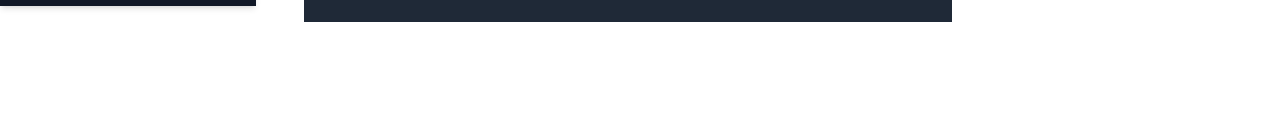
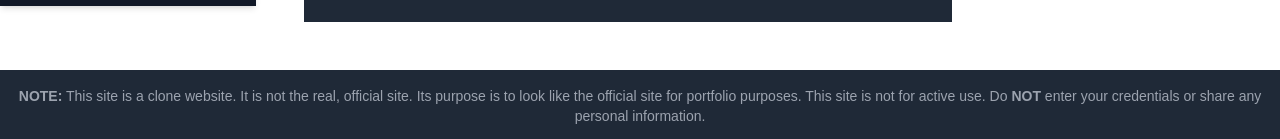
Before and after one commit to inspectorsherlock/facebook-clone-123, a Next.js app: page /friends in a window 1280 px wide. Shown: the part 858-997 px from the top of the page. Before the commit the page ends 896 px from the top, so only its background shows below. Built offline with nearby package versions, Linux system fonts and the light colour scheme.

Commit message:
Update layout.tsx

```diff
--- a/app/layout.tsx
+++ b/app/layout.tsx
@@ -46,6 +46,14 @@ export default function RootLayout({
               </div>
             </main>
           </div>
+          <footer className="bg-gray-800 text-gray-400 text-center py-4 mt-8">
+          <p className="text-sm">
+            <strong>NOTE:</strong> This site is a clone website. It is not the real,
+            official site. Its purpose is to look like the official site for portfolio
+            purposes. This site is not for active use. Do <strong>NOT</strong> enter your
+            credentials or share any personal information.
+          </p>
+        </footer>
         </body>
       </html>
     </ThemeProvider>
```
